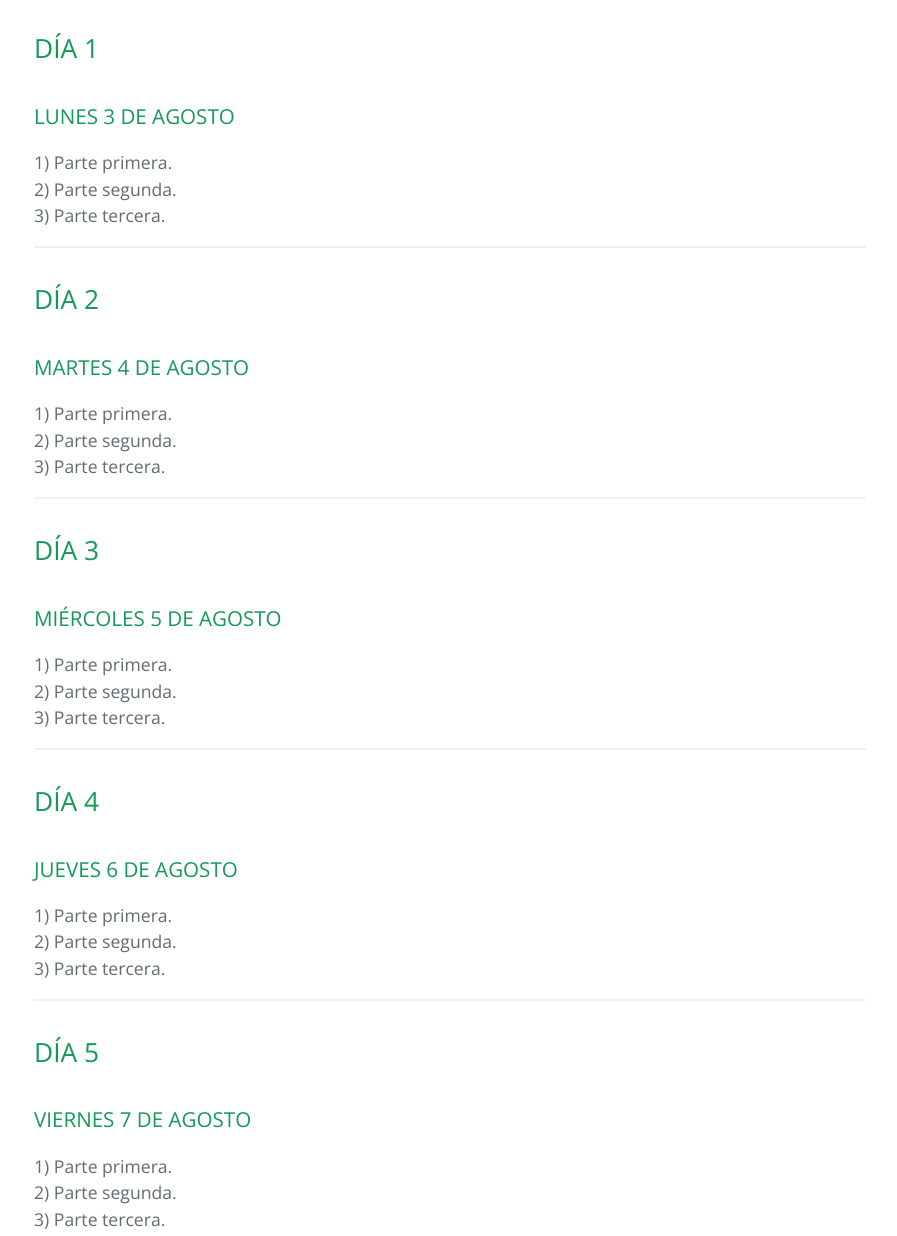
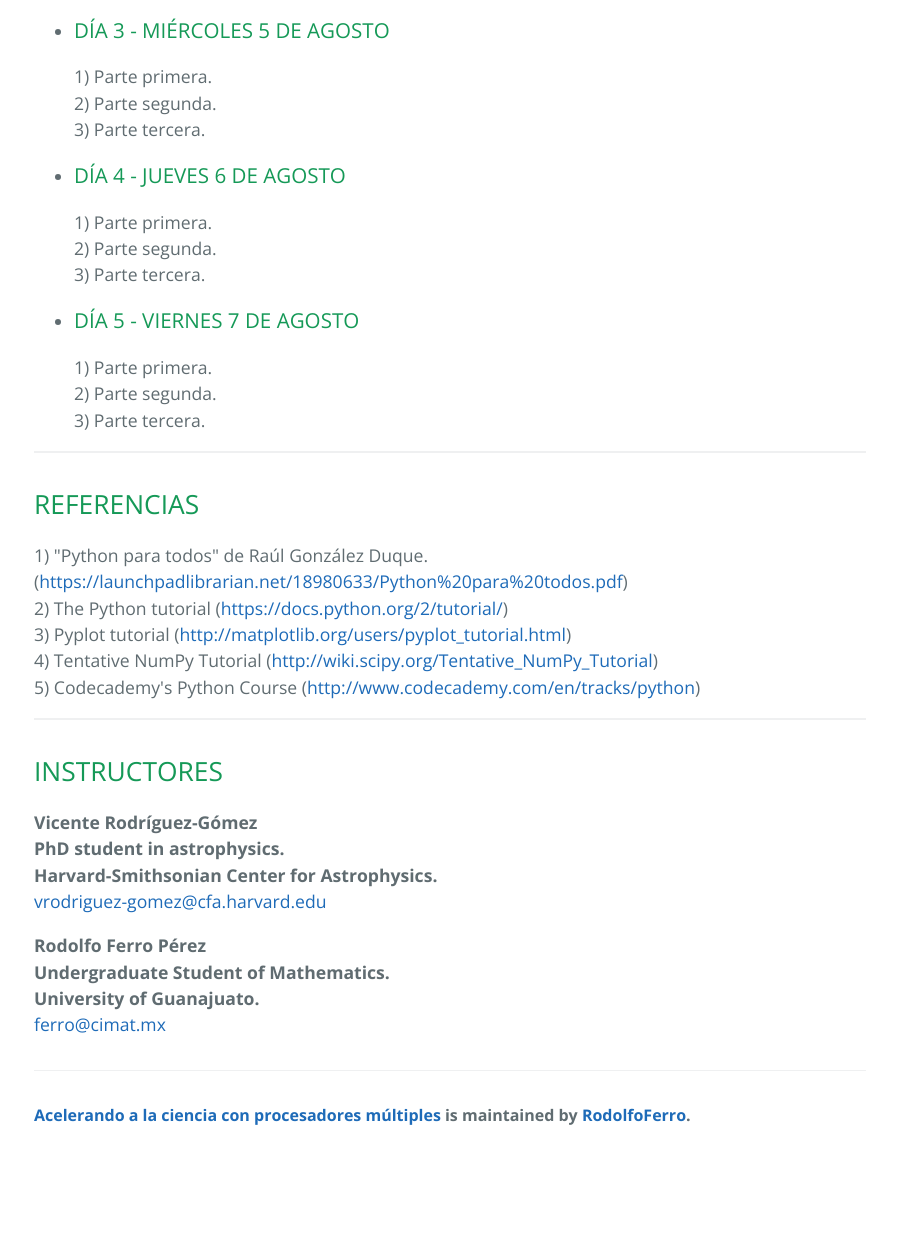
Before and after one commit to RodolfoFerro/Acelerando, a plain HTML site: page index.html in a window 1280 px wide. Shown: the part 1168-2404 px from the top of the page, without its empty margins (190-1087 px from the left). After the commit the page ends 2327 px from the top, so only its background shows below. Drawn offline with nearby package versions, Linux system fonts and the light colour scheme.

Commit message:
Update index.html

```diff
--- a/index.html
+++ b/index.html
@@ -46,51 +46,25 @@ Nuestro club tiene tres objetivos principales:
 <br/>2) Parte segunda.
 <br/>3) Parte tercera.
 </p></li>
-</ul>
-<!-- Día 1 -->
-<h2>
-<a id="designer-templates" class="anchor" href="#designer-templates" aria-hidden="true"><span class="octicon octicon-link"></span></a>DÍA 1</h2>
-<h3>LUNES 3 DE AGOSTO</h3>
+<!-- Día 3 -->
+<li><h3><a id="designer-templates" class="anchor" href="#designer-templates" aria-hidden="true"><span class="octicon octicon-link"></span></a>DÍA 3 - MIÉRCOLES 5 DE AGOSTO</h3>
 <p>1) Parte primera.
 <br/>2) Parte segunda.
 <br/>3) Parte tercera.
-</p>
-<hr>
-<!-- Día 2 -->
-<h2>
-<a id="designer-templates" class="anchor" href="#designer-templates" aria-hidden="true"><span class="octicon octicon-link"></span></a>DÍA 2</h2>
-<h3>MARTES 4 DE AGOSTO</h3>
+</p></li>
+<!-- Día 4 -->
+<li><h3><a id="designer-templates" class="anchor" href="#designer-templates" aria-hidden="true"><span class="octicon octicon-link"></span></a>DÍA 4 - JUEVES 6 DE AGOSTO</h3>
 <p>1) Parte primera.
 <br/>2) Parte segunda.
 <br/>3) Parte tercera.
-</p>
-<hr>
-<!-- Día 3 -->
-<h2>
-<a id="designer-templates" class="anchor" href="#designer-templates" aria-hidden="true"><span class="octicon octicon-link"></span></a>DÍA 3</h2>
-<h3>MIÉRCOLES 5 DE AGOSTO</h3>
+</p></li>
+<!-- Día 4 -->
+<li><h3><a id="designer-templates" class="anchor" href="#designer-templates" aria-hidden="true"><span class="octicon octicon-link"></span></a>DÍA 5 - VIERNES 7 DE AGOSTO</h3>
 <p>1) Parte primera.
 <br/>2) Parte segunda.
 <br/>3) Parte tercera.
-</p>
-<hr>
-<!-- Día 4 -->
-<h2>
-<a id="designer-templates" class="anchor" href="#designer-templates" aria-hidden="true"><span class="octicon octicon-link"></span></a>DÍA 4</h2>
-<h3>JUEVES 6 DE AGOSTO</h3>
-<p>1) Parte primera.
-<br/>2) Parte segunda.
-<br/>3) Parte tercera.
-</p>
-<hr>
-<!-- Día 5 -->
-<h2>
-<a id="designer-templates" class="anchor" href="#designer-templates" aria-hidden="true"><span class="octicon octicon-link"></span></a>DÍA 5</h2>
-<h3>VIERNES 7 DE AGOSTO</h3>
-<p>1) Parte primera.
-<br/>2) Parte segunda.
-<br/>3) Parte tercera.
-</p>
+</p></li>
+</ul>
 <hr>
 <!-- References -->
 <h2>
```
